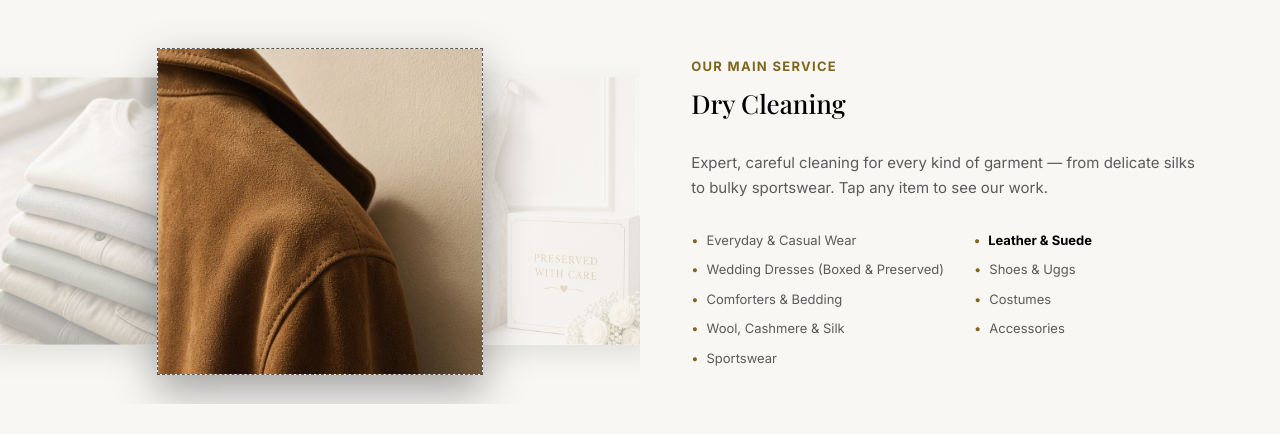
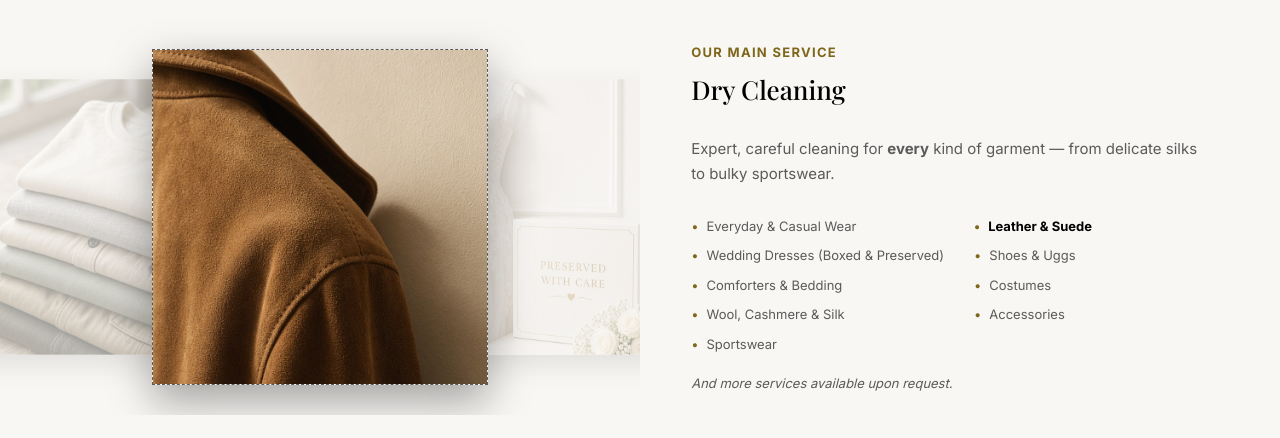
Before and after one commit to notEmmi/kandb, a React (Vite) app: page / in a window 1280 px wide. Shown: the part 1040-1478 px from the top of the page. Built offline with nearby package versions, Linux system fonts and the light colour scheme; a web font is replaced by a local one.

Commit message:
fix: add drycleaning note to ServicesSection for additional service information

```diff
--- a/src/components/ServicesSection.css
+++ b/src/components/ServicesSection.css
@@ -113,6 +113,14 @@
   flex-shrink: 0;
 }
 
+.drycleaning-note {
+  margin: var(--space-4) 0 0;
+  font-size: var(--font-size-sm);
+  font-style: italic;
+  line-height: 1.5;
+  color: color-mix(in srgb, var(--primary) 60%, var(--muted) 40%);
+}
+
 /* Stack image above text once two columns get too narrow */
 @media (max-width: 1024px) {
   .drycleaning {
--- a/src/components/ServicesSection.jsx
+++ b/src/components/ServicesSection.jsx
@@ -80,8 +80,8 @@ export default function ServicesSection({ images = {} }) {
           <p className="section-label">OUR MAIN SERVICE</p>
           <h3 className="drycleaning-name">Dry Cleaning</h3>
           <p className="drycleaning-description">
-            Expert, careful cleaning for every kind of garment — from delicate silks to bulky
-            sportswear. Tap any item to see our work.
+            Expert, careful cleaning for <b>every</b> kind of garment — from delicate silks to bulky
+            sportswear.
           </p>
 
           <div className="garments">
@@ -97,7 +97,12 @@ export default function ServicesSection({ images = {} }) {
               </button>
             ))}
           </div>
+
+          <p className="drycleaning-note small">
+            And more services available upon request.
+          </p>
         </div>
+
       </div>
 
       <div className="pressing">
```
